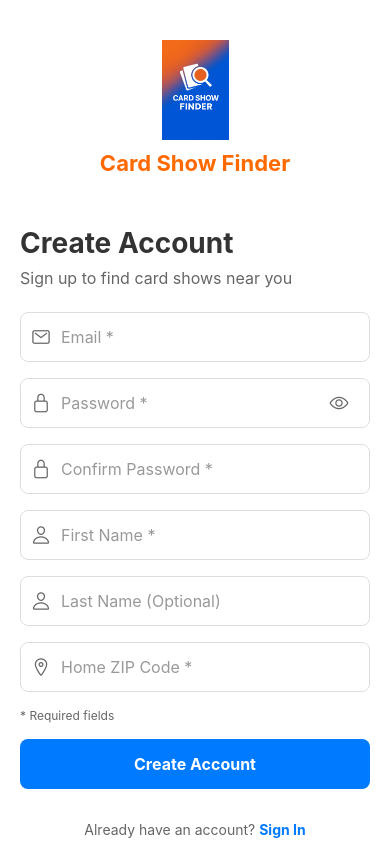
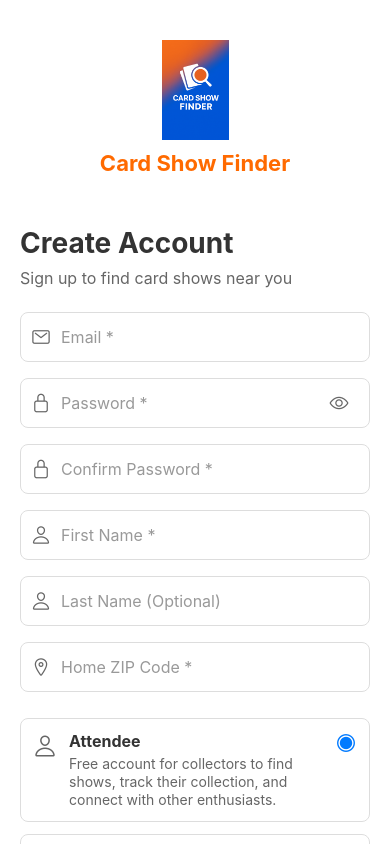
Before and after one commit to kaczcards/card-show-finder, a React Native app: screen /Register in a window 390 px wide. Built offline with nearby package versions, Linux system fonts and the light colour scheme; no server answers.

Commit message:
Add dealer role selection to registration flow

```diff
--- a/src/contexts/AuthContext.tsx
+++ b/src/contexts/AuthContext.tsx
@@ -8,7 +8,14 @@ import * as supabaseAuthService from '../services/supabaseAuthService';
 interface AuthContextType {
   authState: AuthState;
   login: (credentials: AuthCredentials) => Promise<User>;
-  register: (email: string, password: string, firstName: string, lastName: string, homeZipCode: string) => Promise<User>;
+  register: (
+    email: string,
+    password: string,
+    firstName: string,
+    lastName: string,
+    homeZipCode: string,
+    role: UserRole
+  ) => Promise<User>;
   logout: () => Promise<void>;
   resetPassword: (email: string) => Promise<void>;
   updateProfile: (userData: Partial<User>) => Promise<void>;
@@ -214,7 +221,8 @@ export const AuthProvider: React.FC<{ children: React.ReactNode }> = ({ children
     password: string,
     firstName: string,
     lastName: string,
-    homeZipCode: string
+    homeZipCode: string,
+    role: UserRole
   ): Promise<User> => {
     try {
       setAuthState(prev => ({ ...prev, isLoading: true, error: null }));
@@ -224,7 +232,8 @@ export const AuthProvider: React.FC<{ children: React.ReactNode }> = ({ children
         password,
         firstName,
         lastName,
-        homeZipCode
+        homeZipCode,
+        role
       );
 
       setAuthState({
--- a/src/screens/Auth/RegisterScreen.tsx
+++ b/src/screens/Auth/RegisterScreen.tsx
@@ -16,6 +16,7 @@ import { SafeAreaView } from 'react-native-safe-area-context';
 import { NativeStackScreenProps } from '@react-navigation/native-stack';
 import { Ionicons } from '@expo/vector-icons';
 import { useAuth } from '../../contexts/AuthContext';
+import { UserRole } from '../../types';
 
 // Define the auth navigation param list type
 type AuthStackParamList = {
@@ -36,6 +37,7 @@ const RegisterScreen: React.FC<Props> = ({ navigation }) => {
   const [homeZipCode, setHomeZipCode] = useState('');
   const [showPassword, setShowPassword] = useState(false);
   const [isSubmitting, setIsSubmitting] = useState(false);
+  const [selectedRole, setSelectedRole] = useState<UserRole>(UserRole.ATTENDEE);
 
   // Get auth context
   const { register, error, clearError } = useAuth();
@@ -83,7 +85,9 @@ const RegisterScreen: React.FC<Props> = ({ navigation }) => {
 
     try {
       setIsSubmitting(true);
-      await register(email, password, firstName, lastName, homeZipCode);
+      // TODO: update AuthContext.register signature to include role
+      // @ts-ignore – temporary until context/ service updated
+      await register(email, password, firstName, lastName, homeZipCode, selectedRole);
       Alert.alert(
         'Registration Successful',
         'Your account has been created. Please verify your email address.',
@@ -226,6 +230,62 @@ const RegisterScreen: React.FC<Props> = ({ navigation }) => {
                 editable={!isSubmitting}
               />
             </View>
+
+          {/* ----------  Role Selection ---------- */}
+          <View style={styles.roleContainer}>
+            {/* Attendee */}
+            <TouchableOpacity
+              style={styles.roleOption}
+              onPress={() => setSelectedRole(UserRole.ATTENDEE)}
+              disabled={isSubmitting}
+            >
+              <Ionicons name="person-outline" size={24} color="#666" style={styles.roleIcon} />
+              <View style={styles.roleTextContainer}>
+                <Text style={styles.roleLabel}>Attendee</Text>
+                <Text style={styles.roleDescription}>
+                  Free account for collectors to find shows, track their collection, and connect with
+                  other enthusiasts.
+                </Text>
+              </View>
+              <Ionicons
+                name={
+                  selectedRole === UserRole.ATTENDEE
+                    ? 'radio-button-on'
+                    : 'radio-button-off'
+                }
+                size={22}
+                color="#007AFF"
+              />
+            </TouchableOpacity>
+
+            {/* Dealer */}
+            <TouchableOpacity
+              style={styles.roleOption}
+              onPress={() => setSelectedRole(UserRole.DEALER)}
+              disabled={isSubmitting}
+            >
+              <Ionicons
+                name="briefcase-outline"
+                size={24}
+                color="#666"
+                style={styles.roleIcon}
+              />
+              <View style={styles.roleTextContainer}>
+                <Text style={styles.roleLabel}>Dealer</Text>
+                <Text style={styles.roleDescription}>
+                  Create listings for shows, manage inventory, and interact directly with collectors.
+                  Upgrade to MVP for advanced features.
+                </Text>
+              </View>
+              <Ionicons
+                name={
+                  selectedRole === UserRole.DEALER ? 'radio-button-on' : 'radio-button-off'
+                }
+                size={22}
+                color="#007AFF"
+              />
+            </TouchableOpacity>
+          </View>
 
             <Text style={styles.requiredFieldsNote}>* Required fields</Text>
 
@@ -387,6 +447,39 @@ const styles = StyleSheet.create({
     fontSize: 14,
     fontWeight: 'bold',
   },
+  /* ----------  Role-selection styles ---------- */
+  roleContainer: {
+    marginTop: 10,
+    marginBottom: 24,
+  },
+  roleOption: {
+    flexDirection: 'row',
+    alignItems: 'flex-start',
+    borderWidth: 1,
+    borderColor: '#ddd',
+    borderRadius: 8,
+    padding: 12,
+    marginBottom: 12,
+  },
+  roleIcon: {
+    marginRight: 12,
+    marginTop: 2,
+  },
+  roleTextContainer: {
+    flex: 1,
+    marginRight: 8,
+  },
+  roleLabel: {
+    fontSize: 16,
+    fontWeight: 'bold',
+    color: '#333',
+    marginBottom: 4,
+  },
+  roleDescription: {
+    fontSize: 14,
+    color: '#666',
+    lineHeight: 18,
+  },
 });
 
 export default RegisterScreen;
--- a/src/services/supabaseAuthService.ts
+++ b/src/services/supabaseAuthService.ts
@@ -9,6 +9,7 @@ import { User, UserRole, AuthCredentials, AuthState } from '../types';
  * @param firstName User's first name
  * @param lastName User's last name (optional)
  * @param homeZipCode User's home ZIP code
+ * @param role The desired role for the new user (defaults to ATTENDEE)
  * @returns Promise with the created user
  */
 export const registerUser = async (
@@ -16,7 +17,8 @@ export const registerUser = async (
   password: string,
   firstName: string,
   lastName: string = '',
-  homeZipCode: string
+  homeZipCode: string,
+  role: UserRole = UserRole.ATTENDEE
 ): Promise<User> => {
   try {
     // Register user with Supabase Auth
@@ -28,6 +30,7 @@ export const registerUser = async (
           firstName,
           lastName,
           homeZipCode,
+          role, // store role in user metadata for downstream triggers / RLS rules
         },
       },
     });
@@ -41,7 +44,7 @@ export const registerUser = async (
       firstName,
       lastName: lastName || undefined,
       homeZipCode,
-      role: UserRole.ATTENDEE,
+      role,
       // new subscription-related defaults for freshly registered users
       accountType: 'collector',
       subscriptionStatus: 'none',
```
